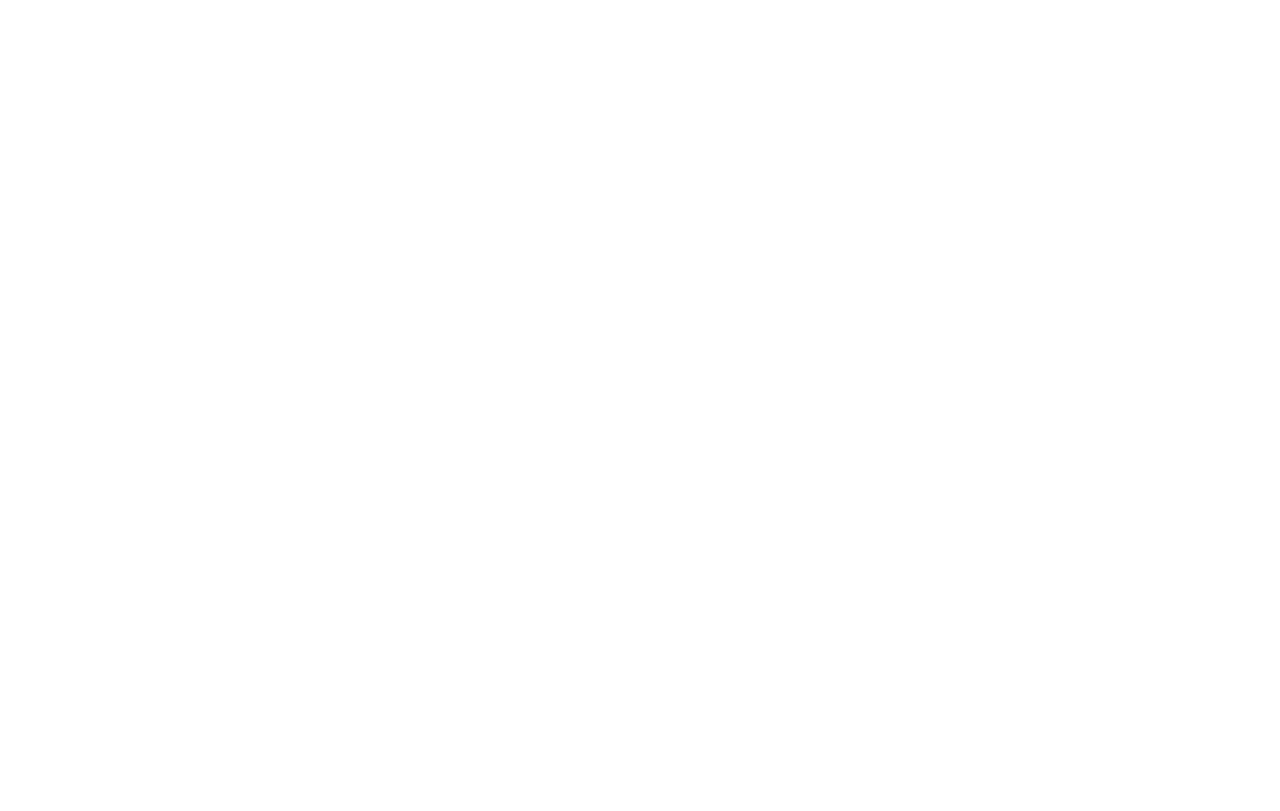
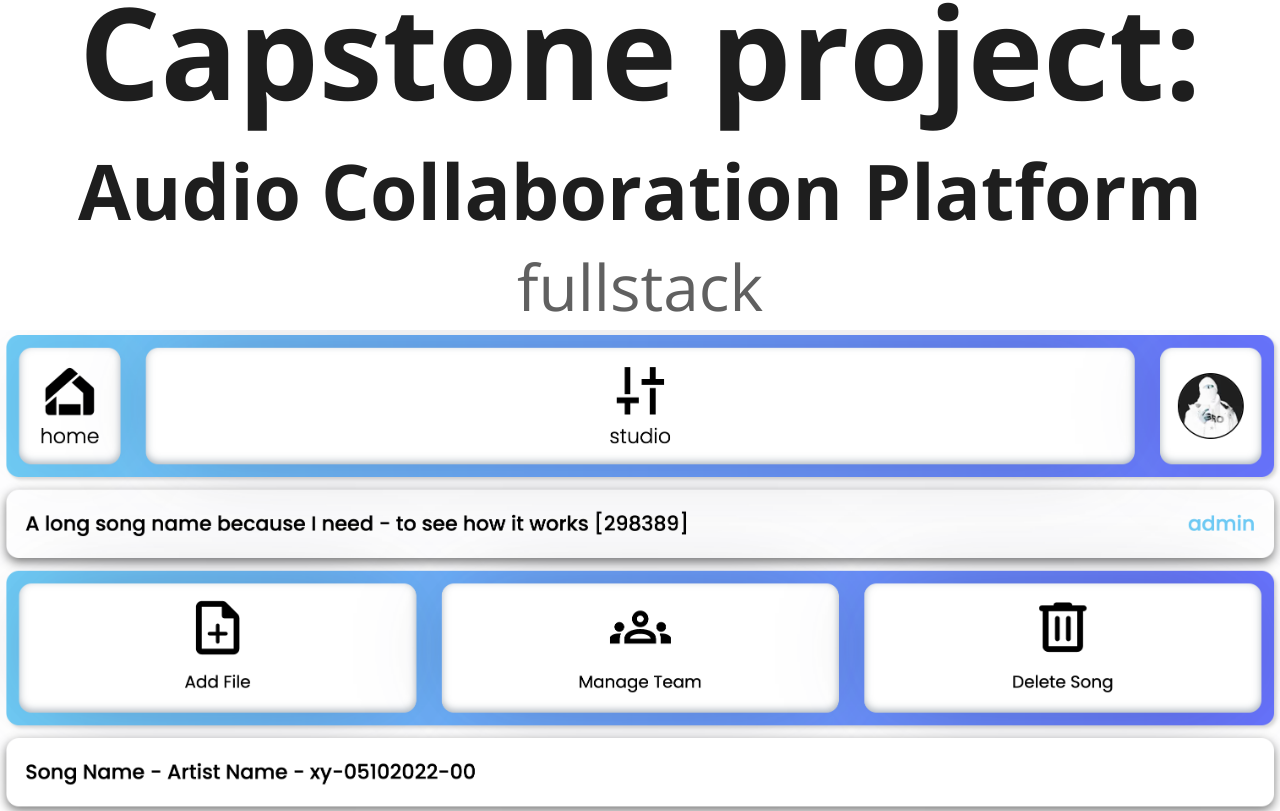
Before and after one commit to xylvnking/xk-portfolio, a Next.js app: page /dev in a window 1280 px wide. Shown: the part 1969-2780 px from the top of the page. Before the commit the page ends 1217 px from the top, so only its background shows below. Built offline with nearby package versions, Linux system fonts and the light colour scheme.

Commit message:
started on projects section

```diff
--- a/Components/Dev/AudioSummary.js
+++ b/Components/Dev/AudioSummary.js
@@ -31,14 +31,14 @@
 export default function AudioSummary() {
   return (
     <>
-        <p>
+        <p id={styles['paragraph1']}>
             During my
             <span className={styles.blueText}> 10 years </span>
             of professional freelance experience as an audio engineer I've learned a lot about
             <span className={styles.blueText}> people, communication, time management, and expectations.</span>
         </p>
              <br />
-        <p>
+        <p id={styles['paragraph2']}>
             Songs I've engineered have amassed
             <span className={styles.greenText}> 60'000'000 </span>
             streams and earned more than
@@ -48,7 +48,6 @@
         </p>
             <br />
         <section id={styles["pressLogosContainer"]}>
-
             <div className={styles.pressLogoWrapper}>
                 <Image src={muchLogo} objectFit='contain' />
             </div>
@@ -97,10 +96,6 @@
             <div className={styles.pressLogoWrapper}>
                 <Image src={cbcLogo} objectFit='contain' />
             </div>
-
-
-
-
             {/* <div className={styles.pressLogoWrapper}>
                 <Image src={sofarLogo} objectFit='contain' />
             </div>
@@ -125,7 +120,6 @@
             <div className={styles.pressLogoWrapper}>
                 <Image src={ridethetempoLogo} objectFit='contain' />
             </div> */}
-
         </section>
 
     </>
--- a/Components/Dev/Dev.module.scss
+++ b/Components/Dev/Dev.module.scss
@@ -123,6 +123,12 @@
             max-width: 50ch;
             margin: 0px;
             cursor: default;
+
+        }
+        #paragraph1 {
+        }
+        #paragraph2 {
+
         }
 
         #pressLogosContainer {
@@ -139,6 +145,7 @@
             padding: 20px;
             border-radius: 10px;
             box-shadow: $subtle-shadow;
+            // transform: rotate(.5deg);
             // filter: invert(85%);
             // grid-template-rows: 100px;
             // background-color: #00a3ff;
@@ -149,4 +156,47 @@
 
 
     }
+    #projects {
+        margin-top: 75px;
+        font-family: 'Poppins', sans-serif;
+        font-family: 'Open Sans', sans-serif;
+        display: flex;
+        flex-direction: column;
+        justify-content: center;
+        align-items: center;
+        // align-items: flex-end;
+        // width: 200px;
+        // background-color: #00a3ff;
+        color: $black;
+        svg {
+            transform: scale(200%);
+            margin-bottom: 25px;
+        }
+        h1 {
+            // font-size: 32px;
+            font-size: 10vw;
+            text-align: center;
+        }
+        h2 {
+            text-align: center;
+            font-size: 24;
+            font-size: 6vw;
+        }
+        h3 {
+            font-size: 5vw;
+            font-weight: 400;
+            opacity: .7;
+        }
+
+        #nextImageWrapper {
+
+            // width: 50%;
+            img {
+                // border-radius: 10px;
+            }
+        }
+
+
+        // background-color: #00a3ff;
+    }
 }
--- a/Components/Dev/DevComponent.js
+++ b/Components/Dev/DevComponent.js
@@ -6,6 +6,7 @@
 
 import Hero from './Hero'
 import AudioSummary from './AudioSummary'
+import Projects from './Projects'
 
 export default function DevComponent() {
   return (
@@ -22,14 +23,16 @@
             <section id={styles["audioSummary"]}>
                 <AudioSummary />
             </section>
+            <div style={{height: '50vw'}}>
+
+            </div>
             {/* <section id={styles["techstack"]}>
                 <h1>Technologies</h1>
+            </section> */}
+            <section id={styles["projects"]}>
+                <Projects />
             </section>
-            <section id={styles["projects"]}>
-                <h1>projects</h1>
-                <a>Github</a>
-            </section>
-            <section id={styles["futureInterests"]}>
+            {/* <section id={styles["futureInterests"]}>
                 <h1>future interests</h1>
             </section> */}
         </main>
--- /dev/null
+++ b/Components/Dev/Projects.js
@@ -0,0 +1,22 @@
+import React from 'react'
+import transferss from '../../public/static/projects/transferss.png'
+import Image from 'next/image'
+
+import styles from './Dev.module.scss'
+
+
+export default function Projects() {
+  return (
+    <>
+        {/* <svg xmlns="http://www.w3.org/2000/svg" height="48" width="48"><path d="M24 42 4 18l6-12h28l6 12Zm-5.6-25.5h11.2L25.85 9h-3.7Zm4.1 19.05V19.5H9.15Zm3 0L38.85 19.5H25.5Zm7.45-19.05h6.8L36 9h-6.8Zm-24.7 0h6.8L18.8 9H12Z"/></svg> */}
+        <h1>Capstone project:</h1>
+        <h2>Audio Collaboration Platform</h2>
+        <h3>fullstack</h3>
+        {/* <h3>fullstack SaaS</h3> */}
+
+        <div id={styles['nextImageWrapper']}>
+            <Image src={transferss} objectFit='contain' />
+        </div>
+    </>
+  )
+}
```
Also changed, not shown: public/static/projects/transferss.png (added), 1 other file (tests, documents, lock files or other folders).
